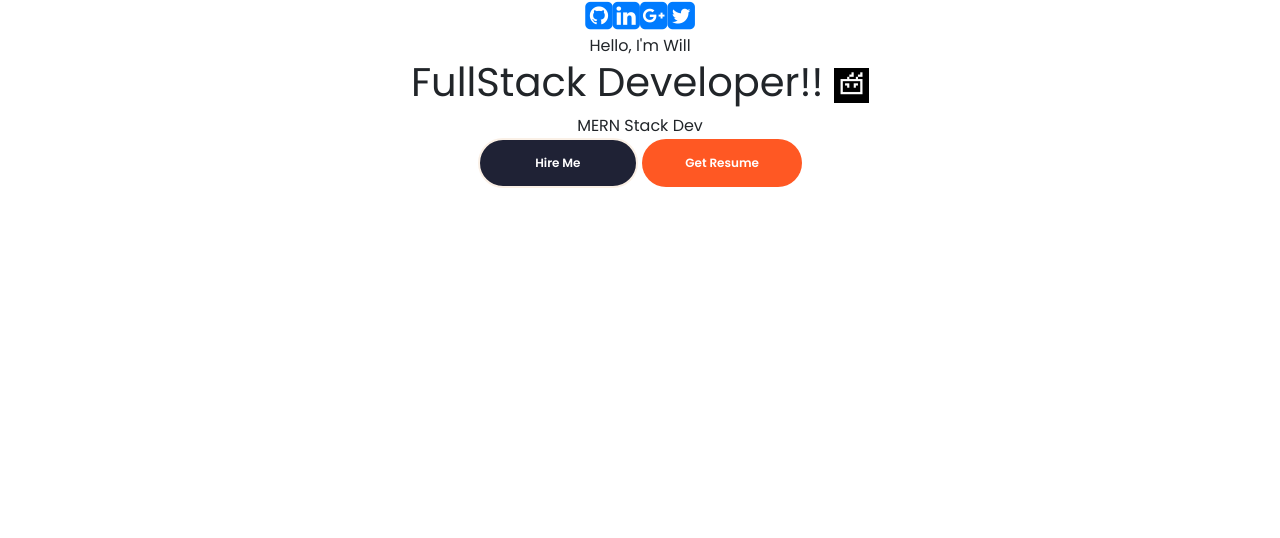
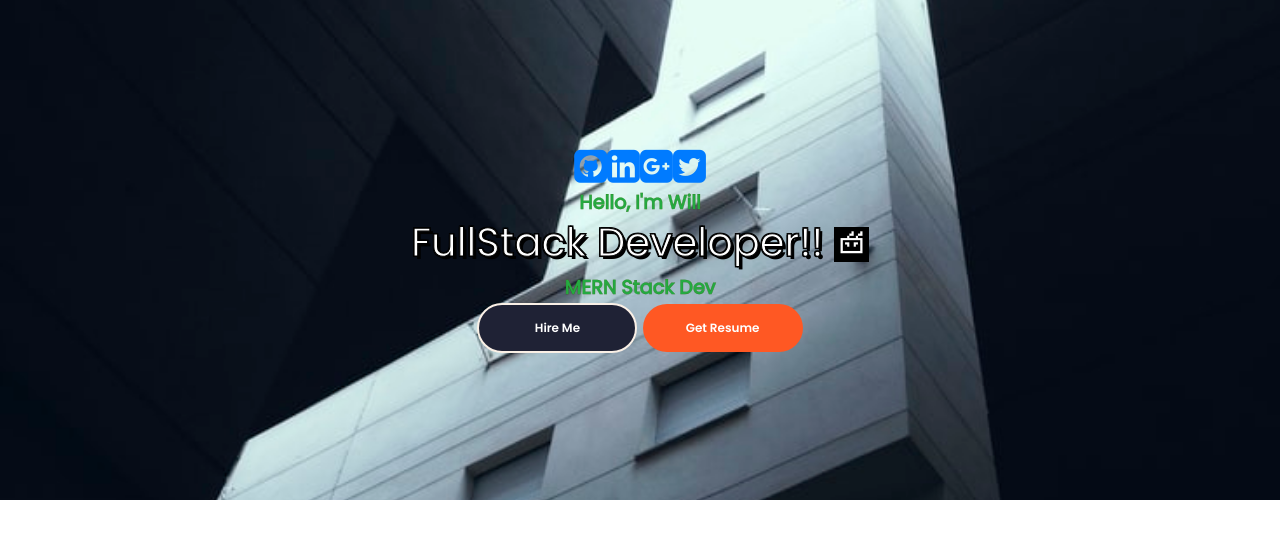
Before and after one commit to wwbarton/bartonDev, a React (Create React App) app in the folder client/: page / in a window 1280 px wide. Shown: the top 538 px of the page. Built offline with nearby package versions, Linux system fonts and the light colour scheme; a web font is replaced by a local one.

Commit message:
profile text shadow styling

```diff
--- a/client/src/App.css
+++ b/client/src/App.css
@@ -1,42 +1,3 @@
-.App {
-  text-align: center;
-}
-
-.App-logo {
-  height: 40vmin;
-  pointer-events: none;
-}
-
-@media (prefers-reduced-motion: no-preference) {
-  .App-logo {
-    animation: App-logo-spin infinite 20s linear;
-  }
-}
-
-.App-header {
-  background-color: #282c34;
-  min-height: 100vh;
-  display: flex;
-  flex-direction: column;
-  align-items: center;
-  justify-content: center;
-  font-size: calc(10px + 2vmin);
-  color: white;
-}
-
-.App-link {
-  color: #61dafb;
-}
-
-@keyframes App-logo-spin {
-  from {
-    transform: rotate(0deg);
-  }
-  to {
-    transform: rotate(360deg);
-  }
-}
-
 :root {
   --light-blue: #04c3ff;
   --light-blue-shadow: rgb(69 211 255 / 27%);
--- a/client/src/PortfolioContainer/Home/Profile.css
+++ b/client/src/PortfolioContainer/Home/Profile.css
@@ -0,0 +1,26 @@
+.profile-container {
+  display: flex;
+  align-items: center;
+  text-align: center;
+  justify-content: center;
+  font-size: larger;
+  height: 500px;
+  background-position: center;
+  background-repeat: no-repeat;
+  background-size: cover;
+  color: rgb(36, 170, 65);
+  font-weight: bold;
+  background-image: url("../../assets/Home/bg.jpg");
+}
+@supports (-webkit-text-stroke: 1px black) {
+  h1 {
+    -webkit-text-stroke: 1px black;
+    -webkit-text-fill-color: white;
+    text-shadow: 3px 3px 0 #000, -1px -1px 0 #000, 1px -1px 0 #000,
+      -1px 1px 0 #000, 1px 1px 0 #000;
+  }
+}
+
+span {
+  -webkit-text-stroke: 0.25px rgb(51, 110, 12);
+}
--- a/client/src/PortfolioContainer/Home/Profile.js
+++ b/client/src/PortfolioContainer/Home/Profile.js
@@ -1,5 +1,6 @@
 import React from "react";
 import robart from "../../assets/robart.png";
+import "./Profile.css";
 function Profile() {
   return (
     <div className="profile-container">
```
Also changed, not shown: client/src/assets/Home/bg.jpg.
